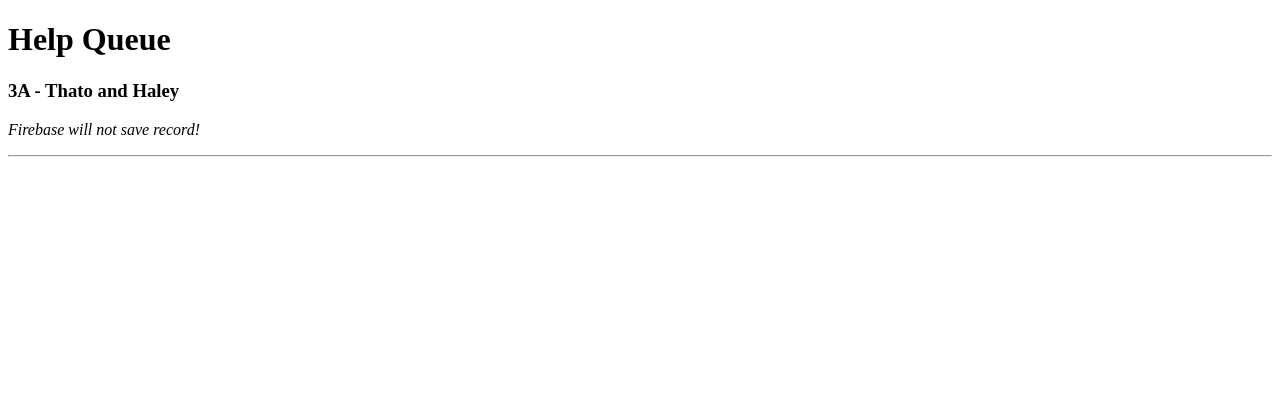
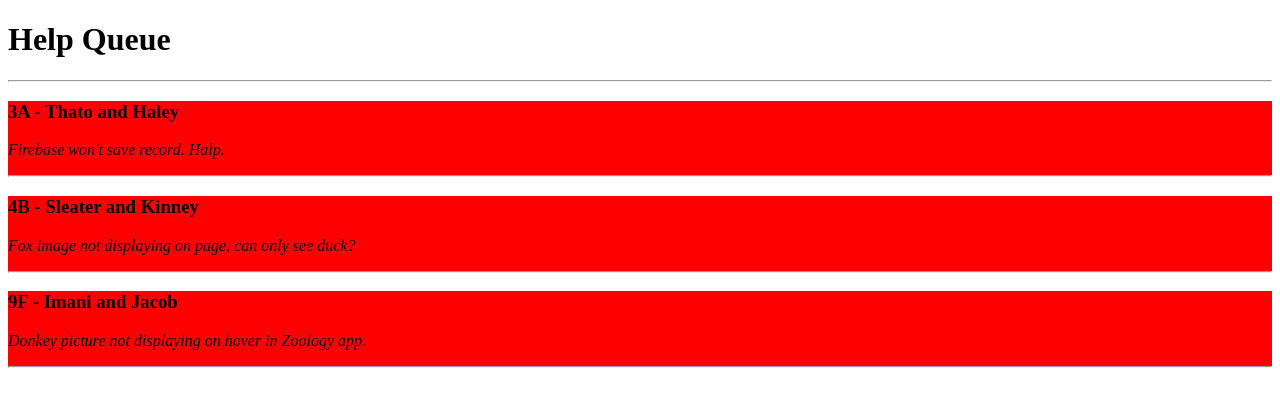
Before and after one commit to seanulus/react-webpack-template, a React app: page / in a window 1280 px wide. Shown: the top 406 px of the page. Built offline with nearby package versions, Linux system fonts and the light colour scheme.

Commit message:
Add simple routing to project and update linting

```diff
--- a/package.json
+++ b/package.json
@@ -25,7 +25,9 @@
     "npm": "^6.1.0",
     "prop-types": "^15.5.10",
     "react": "^15.5.4",
-    "react-dom": "^15.5.4"
+    "react-dom": "^15.5.4",
+    "react-router-dom": "^4.0.0",
+    "styled-jsx": "^2.2.7"
   },
   "devDependencies": {
     "babel-core": "^6.24.1",
--- a/src/components/App.jsx
+++ b/src/components/App.jsx
@@ -1,12 +1,17 @@
-import React from "react";
-import TicketList from "./TicketList";
-import Header from "./Header";
+import React from 'react';
+import TicketList from './TicketList';
+import Header from './Header';
+import NewTicketForm from './NewTicketForm';
+import { Switch, Route } from 'react-router-dom';
 
 function App(){
   return (
     <div>
       <Header/>
-      <TicketList />
+      <Switch>
+        <Route exact path='/' component={TicketList} />
+        <Route path='/newticket' component={NewTicketForm} />
+      </Switch>
     </div>
   );
 }
--- /dev/null
+++ b/src/components/NewTicketForm.jsx
@@ -0,0 +1,24 @@
+import React from 'react';
+
+function NewTicketForm() {
+  return(
+    <div>
+      <form>
+        <input
+          type='text'
+          id='names'
+          placeholder='Pair Names'/>
+        <input
+          type='text'
+          id='location'
+          placeholder='Location'/>
+        <textarea
+          id='issue'
+          placeholder='Describe your issue.'/>
+        <button type='submit'>Help!</button>
+      </form>
+    </div>
+  );
+}
+
+export default NewTicketForm;
--- a/src/components/Ticket.jsx
+++ b/src/components/Ticket.jsx
@@ -4,6 +4,11 @@
 function Ticket(props){
   return (
     <div>
+      <style jsx>{`
+        div {
+          background-color: red;
+        }
+      `}</style>
       <h3>{props.location} - {props.names}</h3>
       <p><em>{props.issue}</em></p>
       <hr/>
--- a/src/components/TicketList.jsx
+++ b/src/components/TicketList.jsx
@@ -1,12 +1,37 @@
 import React from "react";
 import Ticket from "./Ticket";
 
+let masterTicketsList = [
+  {
+    names: 'Thato and Haley',
+    location: '3A',
+    issue: 'Firebase won\'t save record. Halp.'
+  },
+  {
+    names: 'Sleater and Kinney',
+    location: '4B',
+    issue: 'Fox image not displaying on page, can only see duck?'
+  },
+  {
+    names: 'Imani and Jacob',
+    location: '9F',
+    issue: 'Donkey picture not displaying on hover in Zoology app.'
+  }
+];
+
+
+
 function TicketList(){
-  return (
-    <Ticket
-      location="3A"
-      names="Thato and Haley"
-      issue="Firebase will not save record!"/>
+  return(
+    <div>
+      <hr/>
+      {masterTicketsList.map((ticket, index) =>
+        <Ticket names = {ticket.names}
+          location = {ticket.location}
+          issue = {ticket.issue}
+          key={index}/>
+      )}
+    </div>
   );
 }
 
--- a/src/index.jsx
+++ b/src/index.jsx
@@ -2,11 +2,14 @@
 import ReactDOM from 'react-dom';
 import App from './components/App';
 import { AppContainer } from 'react-hot-loader';
+import { HashRouter } from 'react-router-dom';
 
 const render = (Component) => {
   ReactDOM.render(
     <AppContainer>
-      <Component/>
+      <HashRouter>
+        <Component/>
+      </HashRouter>
     </AppContainer>,
     document.getElementById('react-app-root')
   );
--- a/webpack.config.js
+++ b/webpack.config.js
@@ -52,7 +52,8 @@
             "react"
           ],
           plugins: [
-            "react-hot-loader/babel"
+            "react-hot-loader/babel",
+            "styled-jsx/babel"
           ]
         }
       },
```
Also changed, not shown: .eslintrc.json, 1 other file (tests, documents, lock files or other folders).
